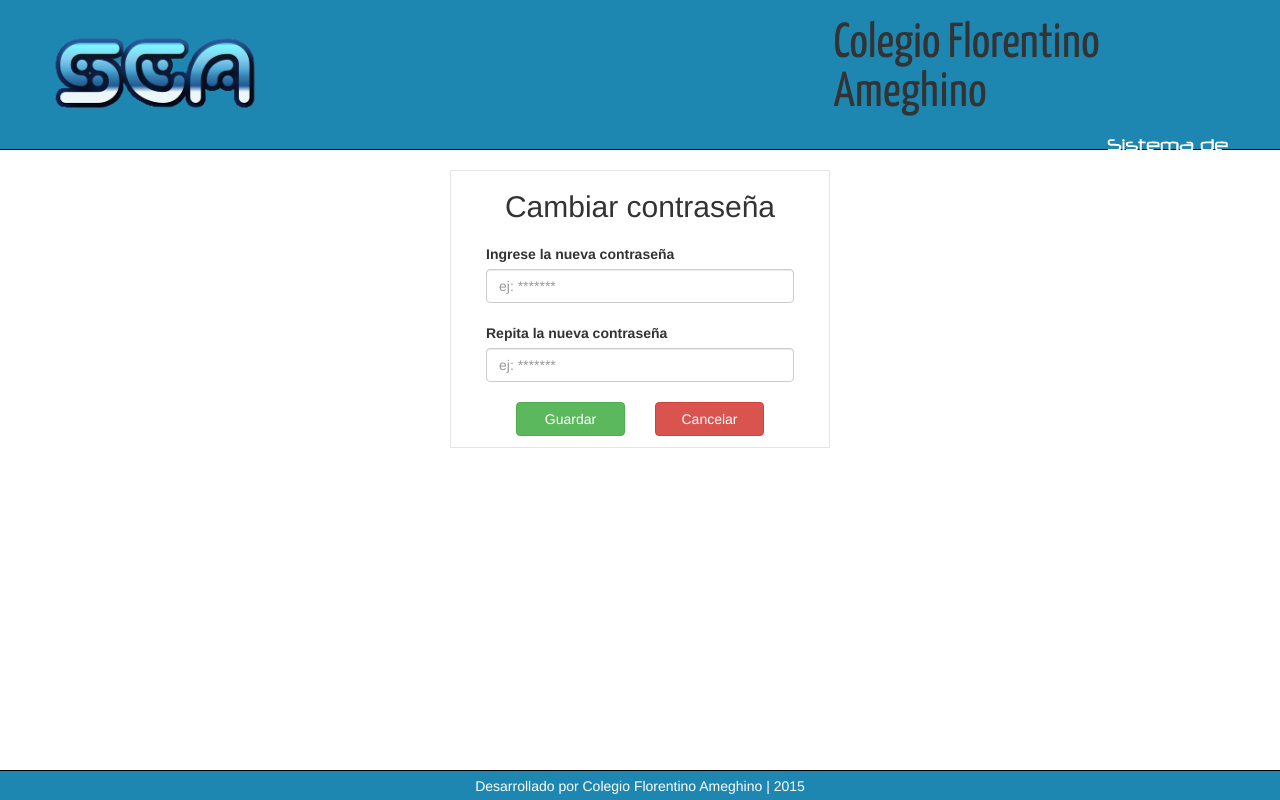
After one commit to Maocast55/sistema-de-notas, a Django app: page /change_password in a window 1280 px wide. The commit adds this page. Run offline with Django 3.2, Linux system fonts and the light colour scheme; the visitor is signed in with stand-in values (Sample User, id 1); some libraries are stand-ins or nearby versions.

Commit message:
cambiar contraseña, para docentes. Agrego el login_required en las urls

```diff
--- a/sistemaDeNotas/core/forms.py
+++ b/sistemaDeNotas/core/forms.py
@@ -1,3 +1,6 @@
+#!/usr/bin/env python
+# -*- coding: utf-8 -*-
+
 from django import forms
 from django.contrib.auth.models import User
 from django.contrib.auth.hashers import check_password
@@ -24,3 +27,22 @@ class LoginForm(forms.Form):
         if not valid:
             return valid
         return True
+
+
+class ChangePasswordForm(forms.Form):
+    password_1 = forms.CharField(label='Clave 1', widget=forms.PasswordInput, max_length=64)
+    password_2 = forms.CharField(label='Clave 2', widget=forms.PasswordInput, max_length=64)
+
+    def clean(self):
+        password_1 = self.cleaned_data.get('password_1')
+        password_2 = self.cleaned_data.get('password_2')
+        if password_1 != password_2:
+            raise forms.ValidationError('No coinciden las contraseñas')
+        return password_1
+
+
+    def is_valid(self):
+        valid = super(ChangePasswordForm, self).is_valid()
+        if not valid:
+            return valid
+        return True
--- a/sistemaDeNotas/core/views.py
+++ b/sistemaDeNotas/core/views.py
@@ -1,9 +1,11 @@
 from django.shortcuts import render
 from django.views.generic import View
 from django.shortcuts import redirect
-from core.forms import LoginForm
+from core.forms import LoginForm, ChangePasswordForm
 from core.models import User
 from django.contrib.auth import login, authenticate, logout
+from django.utils.decorators import method_decorator
+from django.contrib.auth.decorators import login_required
 
 class LoginView(View):
 
@@ -17,24 +19,46 @@ class LoginView(View):
     def post(self, request):
         form = LoginForm(request.POST)
         if form.is_valid():
-            user = authenticate(username=User.objects.get(username= request.POST['username']), password=User.objects.get(username= request.POST['password']))
+            user = authenticate(username=User.objects.get(username= request.POST['username']), password=request.POST['password'])
             login(request, user)
             return redirect('materias_de_docente')
         else:
             return render(request, 'login.html', {'form': form})
 
+class DocenteChangePasswordView(View):
+
+    @method_decorator(login_required)
+    def get(self, request):
+        form = ChangePasswordForm()
+        return render(request, 'change_password.html', {'form': form})
+
+    @method_decorator(login_required)
+    def post(self, request):
+        form = ChangePasswordForm(request.POST)
+        if form.is_valid():
+            new_password = request.POST['password_1']
+            user_logged = User.objects.get(username=request.user.username)
+            user_logged.set_password(new_password)
+            user_logged.save()
+            return redirect('login')
+        else:
+            return render(request, 'change_password.html', {'form': form})
+
 class DocenteResetPasswordView(View):
 
-    def get(selfs, request):
+    @method_decorator(login_required)
+    def get(self, request):
         return render(request, 'reset_password.html')
 
 class DocenteMateriasView(View):
 
+    @method_decorator(login_required)
     def get(self, request):
         import pdb;pdb.set_trace()
 
 class LogOutView(View):
 
+    @method_decorator(login_required)
     def get(self, request):
         logout(request)
         return redirect('login')
--- a/sistemaDeNotas/sistemaDeNotas/urls.py
+++ b/sistemaDeNotas/sistemaDeNotas/urls.py
@@ -1,13 +1,13 @@
 from django.conf.urls import patterns, include, url
 from django.contrib import admin
-from core.views import LoginView, DocenteResetPasswordView, DocenteMateriasView, LogOutView
+from core.views import LoginView, DocenteResetPasswordView, DocenteMateriasView, LogOutView, DocenteChangePasswordView
 
 urlpatterns = patterns('',
     url(r'^admin/', include(admin.site.urls)),
     url(r'^$', LoginView.as_view(), name='login'),
     url(r'^logout/', LogOutView.as_view(), name='logout'),
     url(r'^reset_password', DocenteResetPasswordView.as_view(), name='reset_password'),
-
+    url(r'^change_password', DocenteChangePasswordView.as_view(), name='change_password'),
     url(r'^materias', DocenteMateriasView.as_view(), name='materias_de_docente'),
 
 )
--- a/sistemaDeNotas/static/css/estilos.css
+++ b/sistemaDeNotas/static/css/estilos.css
@@ -25,7 +25,7 @@
 }
 
 #wrapper {
-	margin-top: 80px;
+	margin-top: 20px;
  	margin-bottom: 80px;
  	padding-top: 150px;
 }
@@ -73,5 +73,6 @@ padding-left:75%;
 }
 
 #sistemaDeNotas {
-padding-left: 75%;
+padding-left: 75%; por es
+
 }
--- /dev/null
+++ b/sistemaDeNotas/templates/change_password.html
@@ -0,0 +1,20 @@
+{% extends 'base_login.html' %}
+{% load bootstrap3 %} {% bootstrap_css %} {% bootstrap_javascript %}
+
+{% block login_content %}
+        <div id="wrapper">
+            <form class="form-signin" method="POST" action="">
+                {% csrf_token %}
+                {% bootstrap_form_errors form %}
+                <div id="form-signin-heading">Cambiar contraseña</div>
+                <label>Ingrese la nueva contraseña</label>
+                <input type="password" class="form-control" name="password_1" placeholder="ej: *******" required=""/><br>
+                <label>Repita la nueva contraseña</label>
+                <input type="password" class="form-control" name="password_2" placeholder="ej: *******" required=""/><br>
+                <div class="col-md-12">
+                    <div class="col-md-6"><button class="btn btn-success btn-block" type="submit">Guardar</button><br></div>
+                    <div class="col-md-6"> <a class="btn btn-danger btn-block" href="{url 'login'}" type="cancel">Cancelar</a><br></div>
+                </div>
+            </form>
+        </div>
+{% endblock %}
```
